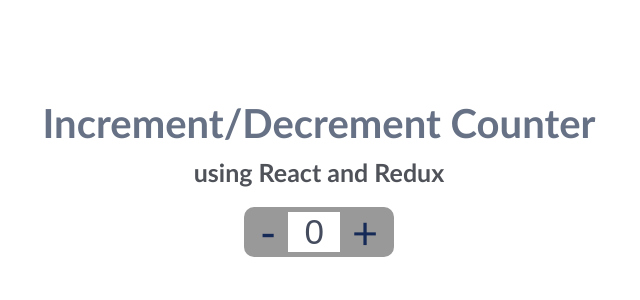
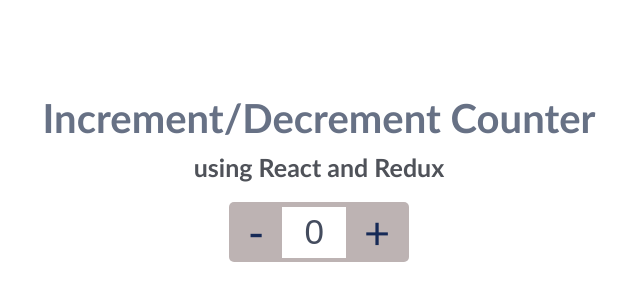
Before and after one commit to Rvp888/Counter-React-Redux, a React (Create React App) app: page / in a window 1280 px wide. Shown: the part 222-522 px from the top of the page, without its empty margins (321-961 px from the left). Built offline with nearby package versions, Linux system fonts and the light colour scheme.

Commit message:
modify file

```diff
--- a/src/App.css
+++ b/src/App.css
@@ -34,10 +34,10 @@
 
 .quantity {
   margin-top: 20px;
-  background-color: #9a9999;
-  width: 150px;
-  height: 50px;
-  border-radius: 10px;
+  background-color: #bdb3b3;
+  width: 180px;
+  height: 60px;
+  border-radius: 5px;
   display: flex;
   align-items: center;
   justify-content: space-around;
@@ -48,7 +48,7 @@
 }
 
 .quantity_input {
-  height: 80%;
+  height: 85%;
   width: 40%;
   font-size: 35px;
   text-align: center;
```
